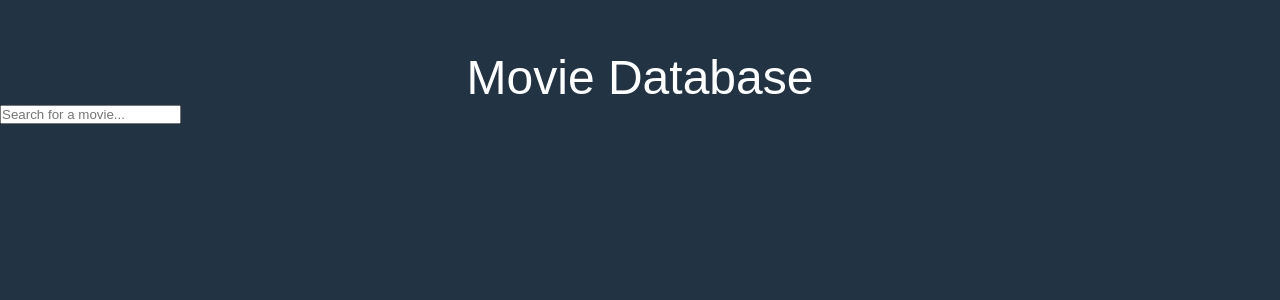
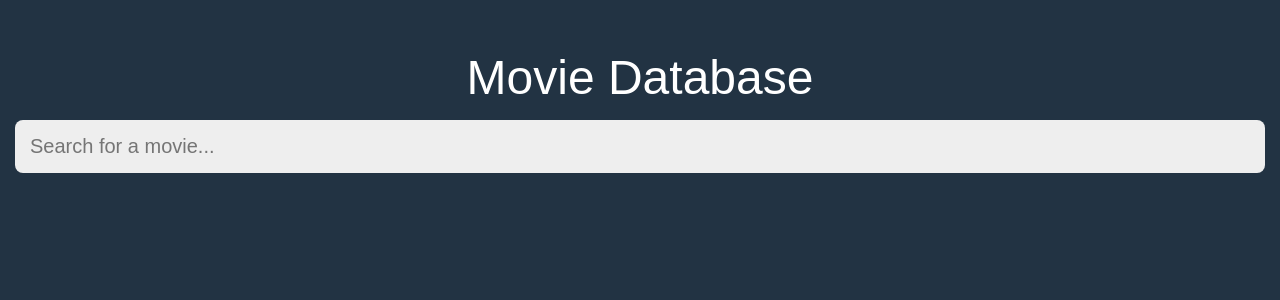
Before and after one commit to Don-Stevenson/moviedb, a React (Create React App) app: page / in a window 1280 px wide. Shown: the top 300 px of the page. Built offline with nearby package versions, Linux system fonts and the light colour scheme.

Commit message:
style the search bar

```diff
--- a/src/index.css
+++ b/src/index.css
@@ -1,19 +1,49 @@
-*{
-  margin:  0;
+* {
+  margin: 0;
   padding: 0;
   box-sizing: border-box;
 }
 
 body {
-  font-family: 'montserrat', sans-serif;
+  font-family: "montserrat", sans-serif;
   background-color: #223343;
 }
 
-header { padding: 50px 15px 0px;}
+header {
+  padding: 50px 15px 0px;
+}
 
 header h1 {
-  color: #FFF;
-  font-size:  48px;
+  color: #fff;
+  font-size: 48px;
   font-weight: 500;
   text-align: center;
 }
+
+main {
+  width: 100%;
+  max-width: 960 px;
+  margin: 0 auto;
+}
+
+section {
+  padding: 15px;
+}
+
+.searchbox {
+  display: block;
+  width: 100%;
+  padding: 15px;
+
+  border: none;
+  outline: none;
+  background: none;
+
+  background-color: #eee;
+  border-radius: 8px;
+
+  color: #53565a;
+  font-size: 20px;
+  font-weight: 300px;
+  transition: 0.4 ease-out;
+}
```
